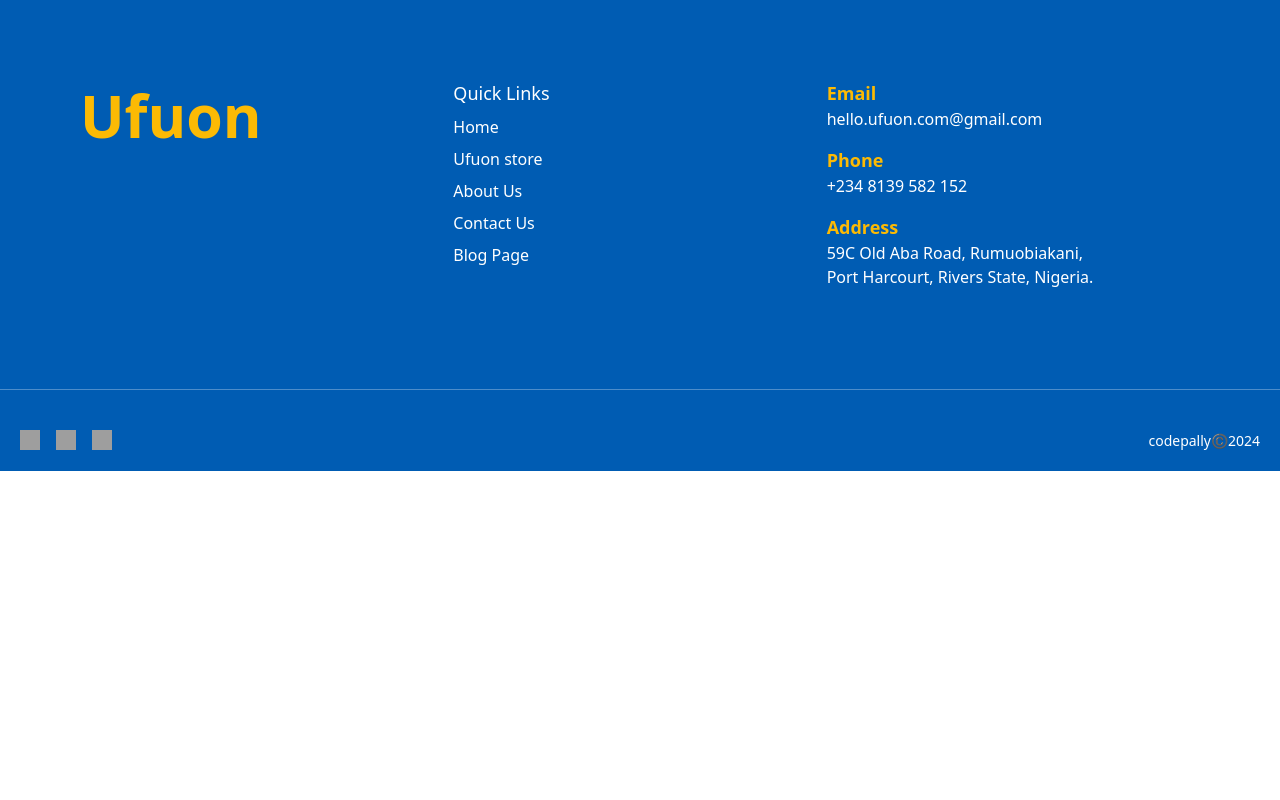
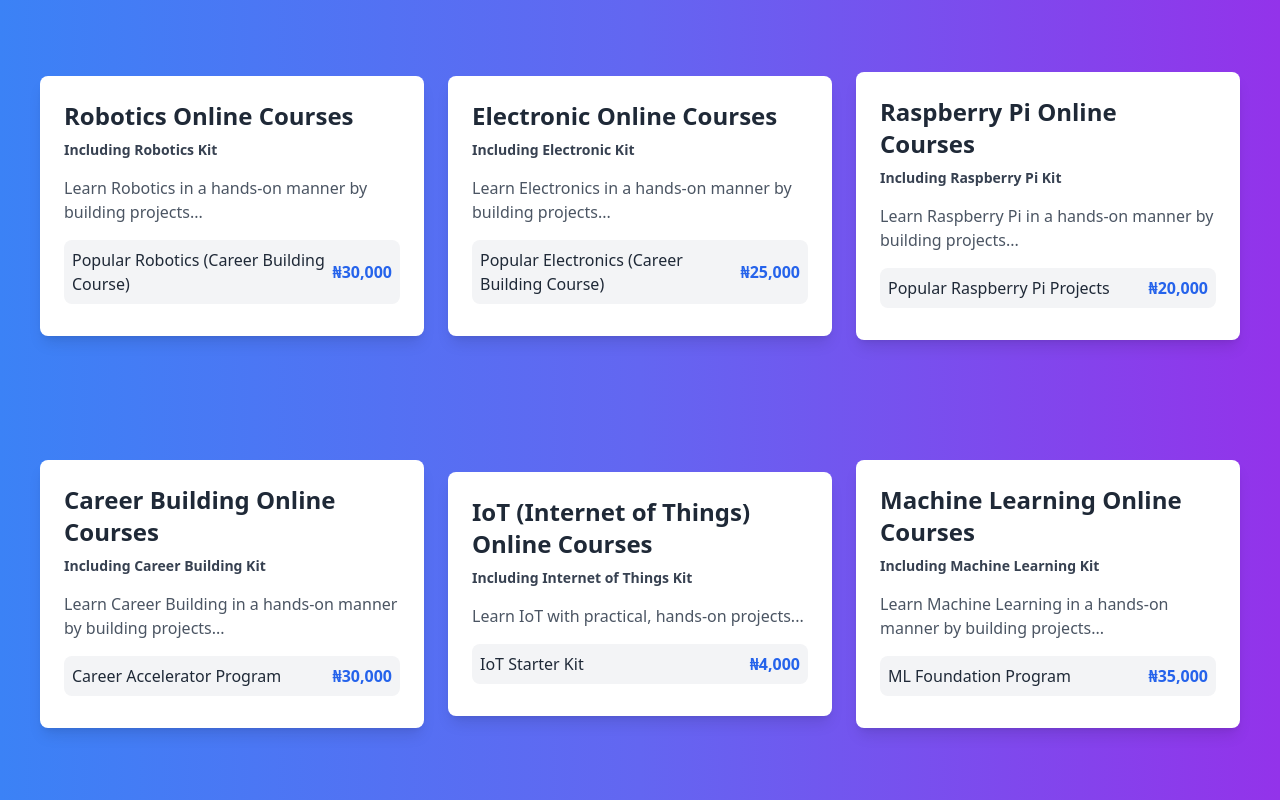
Before and after one commit to Debs-D/Ufuone, a React (Vite) app: page /low-project in a window 1280 px wide. Shown: the top 800 px of the page. Built offline with nearby package versions, Linux system fonts and the light colour scheme; grey boxes are pictures that could not be loaded.

Commit message:
lowlevel project

```diff
--- a/src/App.jsx
+++ b/src/App.jsx
@@ -27,6 +27,7 @@ import "slick-carousel/slick/slick.css";
 import "slick-carousel/slick/slick-theme.css";
 import "./App.css";
 import "flowbite";
+import ProjectLevel from "./components/ProjectLevel";
 
 const App = () => {
   return (
@@ -99,7 +100,8 @@ const App = () => {
 
           {/* Build Page Route */}
           <Route path="/build" element={<Build />} />
-          <Route path="/low-projects" element={<LowProjectBox />} />
+          <Route path="/low-project" element={<LowProjectBox />} />
+          <Route path="/project/:projectName" element={<ProjectLevel />} />
 
           <Route path="/register" element={<Register />} />
           <Route path="/success" element={<Success />} />
--- a/src/components/Build.jsx
+++ b/src/components/Build.jsx
@@ -7,7 +7,6 @@ const Build = () => {
 
   return (
     <div className="min-h-screen w-full bg-gradient-to-r from-gray-100 via-blue-200 to-gray-100 p-6 flex flex-col items-center justify-center">
-      {/* Build View */}
       {view === "build" && (
         <div className="text-center w-full flex flex-col items-center gap-12">
           <h1 className="text-4xl font-extrabold text-gray-800 mb-4">
@@ -21,7 +20,7 @@ const Build = () => {
             {/* Image Section */}
             <div className="w-full lg:w-1/2 flex justify-center">
               <img
-                src="https://via.placeholder.com/300"
+                src="https://s3-alpha-sig.figma.com/img/1dab/4b11/c1ed7785121b6aa885d763c0940f7bbf?Expires=1734307200&Key-Pair-Id=APKAQ4GOSFWCVNEHN3O4&Signature=WDoqHKib8RSY8BToKEJLMWDYz4d9oYNszUnFWAAUosiDbu09ACV24Yos6lVJnKalYa1Z7VagXqJLzZWuKm-roMP2BN4Ac1yDTcEiPhyJPP6vVZCyJysz6RvveUMnPi-u~hSH7QApFkxLyipe~TtyjeN7sjWvxHJzU8aXFIHd6MeNGkQQjn4oNgR7GEwF44ECoTyim1zmjtt-hUJBuWJDhcx1LFiQePrlVdtZZmflTPn6yUKxuFWOwpG7iDjzOd4JLolpVakLdLSOXlBL0-fEL4t9yvdbqC6oLA5dWOk5VjW2DSnvrj3jOmE4n5YCaWhyaFp7HJKFi08GljYdeCGTxQ__"
                 alt="Build Project"
                 className="w-full max-w-sm h-auto object-cover rounded-lg transition-transform hover:scale-105"
               />
@@ -36,7 +35,6 @@ const Build = () => {
                 <button
                   onClick={() => setView("low")}
                   className="py-2 px-2 bg-red-600 text-white rounded-lg font-medium text-xs hover:bg-green-700 transition-transform hover:scale-105"
-                  aria-label="Navigate to Low Level Project"
                 >
                   Low Level Project
                 </button>
@@ -50,7 +48,6 @@ const Build = () => {
                 <button
                   onClick={() => setView("high")}
                   className="py-2 px-2 bg-red-600 text-white rounded-lg font-medium text-xs hover:bg-green-700 transition-transform hover:scale-105"
-                  aria-label="Navigate to High Level Project"
                 >
                   High Level Project
                 </button>
@@ -60,7 +57,6 @@ const Build = () => {
         </div>
       )}
 
-      {/* Low Level View */}
       {view === "low" && (
         <div className="text-center w-full flex flex-col items-center gap-12">
           <h1 className="text-4xl font-extrabold text-gray-800 mb-4">
@@ -73,7 +69,7 @@ const Build = () => {
           <div className="flex flex-col lg:flex-row items-center justify-between gap-8 w-full max-w-5xl">
             <div className="w-full lg:w-1/2 flex justify-center">
               <img
-                src="https://via.placeholder.com/300"
+                src="https://s3-alpha-sig.figma.com/img/5e38/96f3/47ce21082b8ad90137f549bd8aa584b2?Expires=1734912000&Key-Pair-Id=APKAQ4GOSFWCVNEHN3O4&Signature=cpysbJIQzZa6y6N9K1lxEfJ~YnRftqg-CQgKhYQ05IhQuoUkI8dfmDTz6W7TvAJ8K75N~chpASUzov4JkcQnCLtG3Y0~LTfRWRbtD2g~nUR9b2aY6RL1ZfLiFbp44wJxIztPqr8f~foxDuTlP7Rx9rmx1kbHr1vXDSyk1p~2yzfTgDc8xcDUI7HQQJ0DcZ0sHGudwF1PYe7tsvwUfPttthvXgSns3OVYdkZx5ql07VXL3zoriTAgrGDc08UyAzGRfOvS-fRu9i2cip-txTvBFC1yA0sAR3pbyxEfVBuRrgPdGKAwJbfsA02lPCp01Bcnp68MfGlfhPb9GFblpahOuQ__"
                 alt="Low Level Project"
                 className="w-full max-w-sm h-auto object-cover rounded-lg transition-transform hover:scale-105"
               />
@@ -83,14 +79,12 @@ const Build = () => {
               <button
                 onClick={() => navigate("/low-project")}
                 className="py-3 px-5 bg-blue-600 text-white rounded-lg font-medium hover:bg-blue-700 transition-transform hover:scale-105"
-                aria-label="Navigate to Beginner Project"
               >
                 Beginner Project
               </button>
               <button
                 onClick={() => navigate("/register")}
                 className="py-3 px-5 bg-yellow-600 text-white rounded-lg font-medium hover:bg-yellow-700 transition-transform hover:scale-105"
-                aria-label="Navigate to Intermediate Project"
               >
                 Intermediate Project
               </button>
@@ -99,7 +93,6 @@ const Build = () => {
         </div>
       )}
 
-      {/* High Level View */}
       {view === "high" && (
         <div className="text-center w-full flex flex-col items-center gap-12">
           <h1 className="text-4xl font-extrabold text-gray-800 mb-4">
@@ -112,7 +105,7 @@ const Build = () => {
           <div className="flex flex-col lg:flex-row items-center justify-between gap-8 w-full max-w-5xl">
             <div className="w-full lg:w-1/2 flex justify-center">
               <img
-                src="https://via.placeholder.com/300"
+                src="https://s3-alpha-sig.figma.com/img/4488/f0e5/e96b6ced2ac9ec030d0540019fa50369?Expires=1734912000&Key-Pair-Id=APKAQ4GOSFWCVNEHN3O4&Signature=BBieVurOEeiiQ7YHyuk63wABqSqAcaA~kFy9dVGfkTfa-STE-x5zUpHU7veV-HV85W~b0U0IuaUGdkt0J5louioRil9Uk5ih~y-WO9DhBH0afflg9ClAh2QQNLTTn-GDn7rFtSSaR66hroyaZbvKOnEk~DvVI2lM-58EOLbtaBVBVLQaVUSAKzp6JNS2-LTqOCqd1RpU6wI7But-wBYeNlgOJCVamPV2daeQvLh1qdGsn8c67h2-~5w43JKfdPzR0~OTjnt-50RPBz-w-WYfBfgA0KHh~AdZfoC0niHl3x~fK7wNjIgH2fzHtnMF7f8g0rLRRl3AhVbzjCQ__"
                 alt="High Level Project"
                 className="w-full max-w-sm h-auto object-cover rounded-lg transition-transform hover:scale-105"
               />
@@ -122,14 +115,12 @@ const Build = () => {
               <button
                 onClick={() => navigate("/register")}
                 className="py-3 px-5 bg-blue-600 text-white rounded-lg font-medium hover:bg-blue-700 transition-transform hover:scale-105"
-                aria-label="Navigate to High Level Project"
               >
                 High-Level Project
               </button>
               <button
-                onClick={() => navigate("/advanced")}
+                onClick={() => navigate("/register")}
                 className="py-3 px-5 bg-green-600 text-white rounded-lg font-medium hover:bg-yellow-700 transition-transform hover:scale-105"
-                aria-label="Navigate to Advanced Project"
               >
                 Advanced Project
               </button>
--- a/src/components/LowProjectBox.jsx
+++ b/src/components/LowProjectBox.jsx
@@ -10,50 +10,94 @@ const LowProjectBox = () => {
           dis: "Exciting career in Robotics",
           amount: 30000,
         },
+      ],
+    },
+    {
+      name: "Electronic Online Courses",
+      Including: "Including Electronic Kit",
+      dis: "Learn Electronics in a hands-on manner by building projects...",
+      data: [
         {
-          name: "Animatronic Hand",
-          dis: "Build your own robotic hand",
-          amount: 5000,
+          name: "Popular Electronics (Career Building Course)",
+          dis: "Exciting career in Electronics",
+          amount: 25000,
         },
       ],
     },
-
     {
-      name: "IOT (Internet of Things Online Courses)",
-      Including: "Including Internet of Things Kit",
-      dis: "Learn Internet of Things...",
+      name: "Raspberry Pi Online Courses",
+      Including: "Including Raspberry Pi Kit",
+      dis: "Learn Raspberry Pi in a hands-on manner by building projects...",
       data: [
         {
-          name: "IOT Starter Kit",
+          name: "Popular Raspberry Pi Projects",
+          dis: "Exciting career in IoT and Computing",
+          amount: 20000,
+        },
+      ],
+    },
+    {
+      name: "Career Building Online Courses",
+      Including: "Including Career Building Kit",
+      dis: "Learn Career Building in a hands-on manner by building projects...",
+      data: [
+        {
+          name: "Career Accelerator Program",
+          dis: "Build essential career skills",
+          amount: 30000,
+        },
+      ],
+    },
+    {
+      name: "IoT (Internet of Things) Online Courses",
+      Including: "Including Internet of Things Kit",
+      dis: "Learn IoT with practical, hands-on projects...",
+      data: [
+        {
+          name: "IoT Starter Kit",
           dis: "Beginner-friendly IoT projects",
           amount: 4000,
         },
+      ],
+    },
+    {
+      name: "Machine Learning Online Courses",
+      Including: "Including Machine Learning Kit",
+      dis: "Learn Machine Learning in a hands-on manner by building projects...",
+      data: [
         {
-          name: "Advanced IoT",
-          dis: "In-depth IoT applications",
-          amount: 8000,
+          name: "ML Foundation Program",
+          dis: "Exciting career in AI and Data Science",
+          amount: 35000,
         },
       ],
     },
   ];
 
   return (
-    <div className="min-h-screen w-full bg-gray-50 p-6 flex flex-wrap gap-6 justify-center items-center">
+    <div className="min-h-screen w-full bg-gradient-to-r from-blue-500 via-indigo-500 to-purple-600 p-6 flex flex-wrap gap-6 justify-center items-center">
       {courses.map((course, index) => (
         <div
           key={index}
-          className="p-4 bg-white rounded-lg shadow-lg w-full max-w-sm"
+          className="p-6 bg-white rounded-lg shadow-lg w-full max-w-sm transform transition-transform hover:scale-105 hover:shadow-2xl"
         >
-          <h2 className="text-xl font-bold text-gray-800 mb-2">
+          <h2 className="text-2xl font-bold text-gray-800 mb-2">
             {course.name}
           </h2>
-          <p className="text-sm text-gray-600 mb-4">{course.Including}</p>
-          <p className="text-gray-500">{course.dis}</p>
-          <ul className="mt-4">
+          <p className="text-sm text-gray-700 font-semibold mb-4">
+            {course.Including}
+          </p>
+          <p className="text-gray-600 mb-4">{course.dis}</p>
+          <ul>
             {course.data.map((item, idx) => (
-              <li key={idx} className="mb-2">
-                <span className="font-medium text-gray-800">{item.name}</span> -{" "}
-                <span className="text-gray-600">${item.amount}</span>
+              <li
+                key={idx}
+                className="flex justify-between items-center bg-gray-100 rounded-lg p-2 mb-2"
+              >
+                <span className="font-medium text-gray-800">{item.name}</span>
+                <span className="text-blue-600 font-bold">
+                  ₦{item.amount.toLocaleString()}
+                </span>
               </li>
             ))}
           </ul>
```
